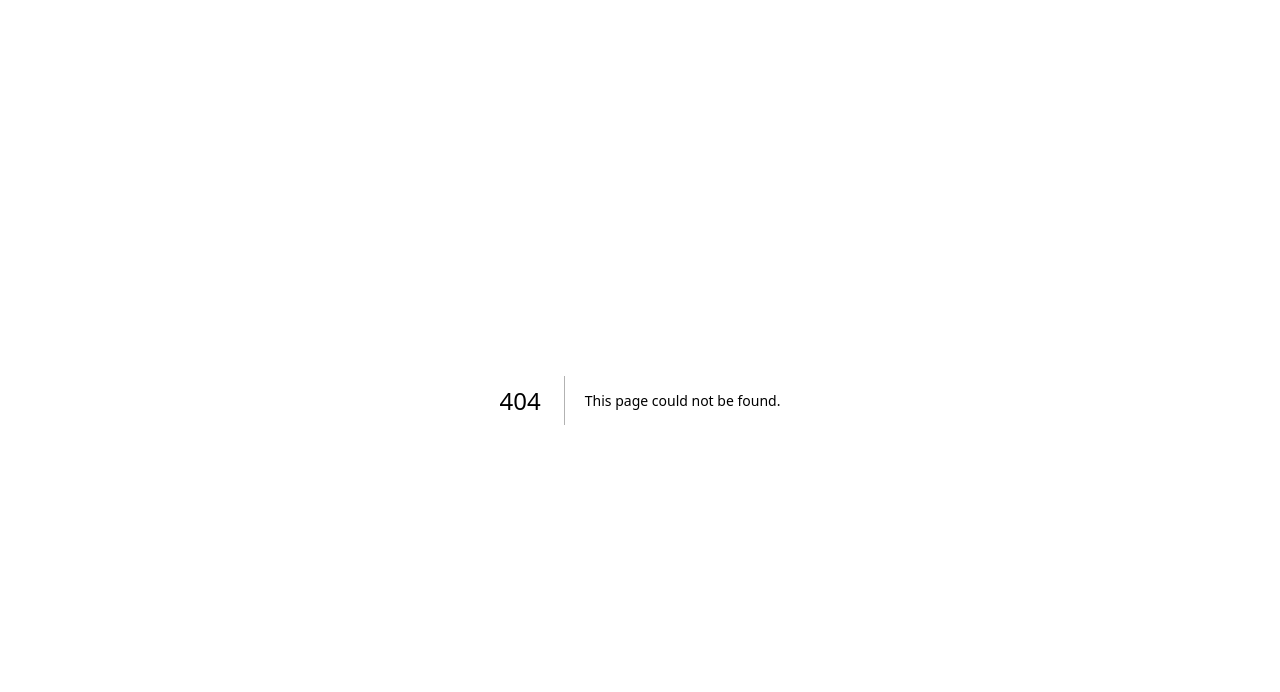
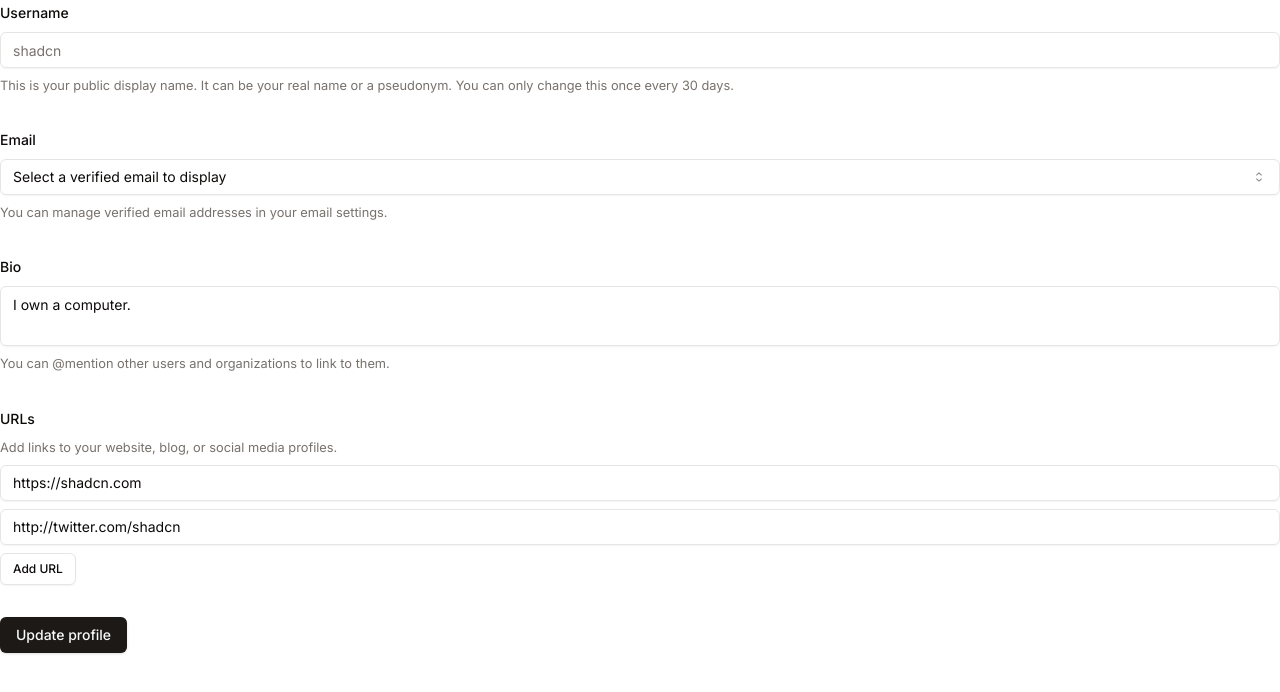
Before and after one commit to MyatSuMon253/next_pos, a Next.js app: page /users/create in a window 1280 px wide. Before the commit this address had no page. Shown: the top 692 px of the page. Built offline with nearby package versions, Linux system fonts and the light colour scheme.

Commit message:
feat: add create user page draft

```diff
--- /dev/null
+++ b/app/users/create/page.tsx
@@ -0,0 +1,197 @@
+"use client";
+import Link from "next/link";
+import { useState } from "react";
+import { useFieldArray, useForm } from "react-hook-form";
+import { z } from "zod";
+import { Button } from "@/components/ui/button";
+import {
+  Form,
+  FormControl,
+  FormDescription,
+  FormField,
+  FormItem,
+  FormLabel,
+  FormMessage,
+} from "@/components/ui/form";
+import { Input } from "@/components/ui/input";
+import {
+  Select,
+  SelectContent,
+  SelectItem,
+  SelectTrigger,
+  SelectValue,
+} from "@/components/ui/select";
+import { Textarea } from "@/components/ui/textarea";
+import { cn } from "@/lib/utils";
+
+const profileFormSchema = z.object({
+  username: z
+    .string()
+    .min(2, {
+      message: "Username must be at least 2 characters.",
+    })
+    .max(30, {
+      message: "Username must not be longer than 30 characters.",
+    }),
+  email: z
+    .string({
+      required_error: "Please select an email to display.",
+    })
+    .email(),
+  bio: z.string().max(160).min(4),
+  urls: z
+    .array(
+      z.object({
+        value: z.string().url({ message: "Please enter a valid URL." }),
+      })
+    )
+    .optional(),
+});
+
+type ProfileFormValues = z.infer<typeof profileFormSchema>;
+
+// This can come from your database or API.
+const defaultValues: Partial<ProfileFormValues> = {
+  bio: "I own a computer.",
+  urls: [
+    { value: "https://shadcn.com" },
+    { value: "http://twitter.com/shadcn" },
+  ],
+};
+
+const CreateUser = () => {
+  const [name, setName] = useState("");
+  const [email, setEmail] = useState("");
+
+  const handleSubmit = (event: any) => {
+    event.preventDefault();
+  };
+
+  const form = useForm<ProfileFormValues>({
+    //    resolver: zodResolver(profileFormSchema),
+    defaultValues,
+    mode: "onChange",
+  });
+
+  const { fields, append } = useFieldArray({
+    name: "urls",
+    control: form.control,
+  });
+
+  function onSubmit(data: ProfileFormValues) {
+    toast({
+      title: "You submitted the following values:",
+      description: (
+        <pre className="mt-2 w-[340px] rounded-md bg-slate-950 p-4">
+          <code className="text-white">{JSON.stringify(data, null, 2)}</code>
+        </pre>
+      ),
+    });
+  }
+
+  return (
+    <Form {...form}>
+      <form onSubmit={form.handleSubmit(onSubmit)} className="space-y-8">
+        <FormField
+          control={form.control}
+          name="username"
+          render={({ field }) => (
+            <FormItem>
+              <FormLabel>Username</FormLabel>
+              <FormControl>
+                <Input placeholder="shadcn" {...field} />
+              </FormControl>
+              <FormDescription>
+                This is your public display name. It can be your real name or a
+                pseudonym. You can only change this once every 30 days.
+              </FormDescription>
+              <FormMessage />
+            </FormItem>
+          )}
+        />
+        <FormField
+          control={form.control}
+          name="email"
+          render={({ field }) => (
+            <FormItem>
+              <FormLabel>Email</FormLabel>
+              <Select onValueChange={field.onChange} defaultValue={field.value}>
+                <FormControl>
+                  <SelectTrigger>
+                    <SelectValue placeholder="Select a verified email to display" />
+                  </SelectTrigger>
+                </FormControl>
+                <SelectContent>
+                  <SelectItem value="m@example.com">m@example.com</SelectItem>
+                  <SelectItem value="m@google.com">m@google.com</SelectItem>
+                  <SelectItem value="m@support.com">m@support.com</SelectItem>
+                </SelectContent>
+              </Select>
+              <FormDescription>
+                You can manage verified email addresses in your{" "}
+                <Link href="/examples/forms">email settings</Link>.
+              </FormDescription>
+              <FormMessage />
+            </FormItem>
+          )}
+        />
+        <FormField
+          control={form.control}
+          name="bio"
+          render={({ field }) => (
+            <FormItem>
+              <FormLabel>Bio</FormLabel>
+              <FormControl>
+                <Textarea
+                  placeholder="Tell us a little bit about yourself"
+                  className="resize-none"
+                  {...field}
+                />
+              </FormControl>
+              <FormDescription>
+                You can <span>@mention</span> other users and organizations to
+                link to them.
+              </FormDescription>
+              <FormMessage />
+            </FormItem>
+          )}
+        />
+        <div>
+          {fields.map((field, index) => (
+            <FormField
+              control={form.control}
+              key={field.id}
+              name={`urls.${index}.value`}
+              render={({ field }) => (
+                <FormItem>
+                  <FormLabel className={cn(index !== 0 && "sr-only")}>
+                    URLs
+                  </FormLabel>
+                  <FormDescription className={cn(index !== 0 && "sr-only")}>
+                    Add links to your website, blog, or social media profiles.
+                  </FormDescription>
+                  <FormControl>
+                    <Input {...field} />
+                  </FormControl>
+                  <FormMessage />
+                </FormItem>
+              )}
+            />
+          ))}
+          <Button
+            type="button"
+            variant="outline"
+            size="sm"
+            className="mt-2"
+            onClick={() => append({ value: "" })}
+          >
+            Add URL
+          </Button>
+        </div>
+        <Button type="submit">Update profile</Button>
+      </form>
+    </Form>
+  );
+};
+
+export default CreateUser;
```
